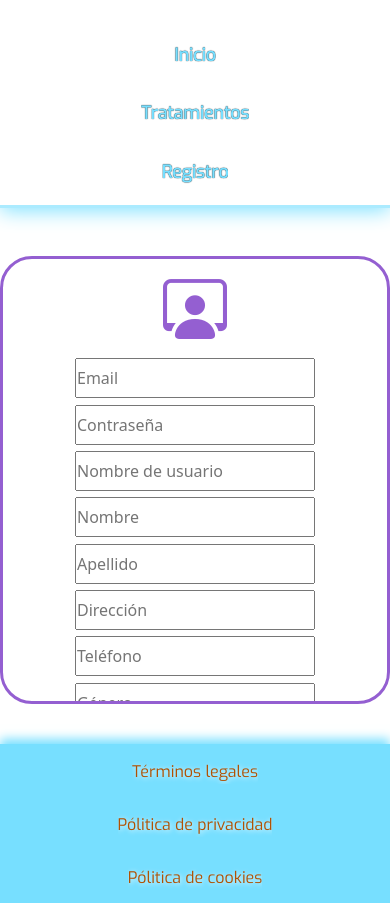
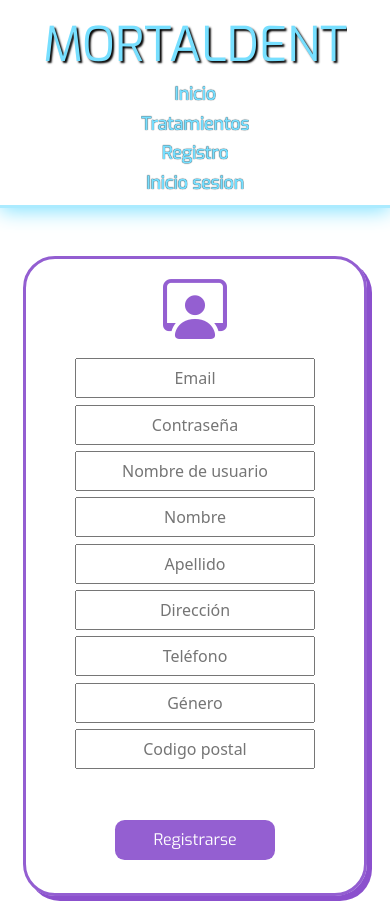
Before and after one commit to RompeTecla/proyectoFrontendClinicaDentalFSD0423MortalDent, a React (Vite) app: page /register in a window 390 px wide. Shown: the top 903 px of the page. Built offline with nearby package versions, Linux system fonts and the light colour scheme.

Commit message:
FIX: styles for Register Text Inputs and div all containerregister (effect 3D)

```diff
--- a/src/common/Navbar/Navbar.css
+++ b/src/common/Navbar/Navbar.css
@@ -61,10 +61,15 @@ body {
   }
 }
 @media (max-width: 576px) {
+  .rowNav {
+    gap: 2rem;
+  }
   .navMenu {
+    gap: 0.2rem;
     display: flex;
     flex-direction: column;
-    margin-bottom: 2rem;
+    margin-top: -2rem;
+    padding-bottom: -1rem;
     justify-content: center;
     align-items: center;
   }
--- a/src/pages/Register/Register.css
+++ b/src/pages/Register/Register.css
@@ -2,14 +2,18 @@
     height: 33.5rem;
 }
 .allContainerRegister{
-    /* padding-top: 5rem; */
     box-sizing: border-box;
-    border: rgba(140, 83, 206, 0.931) solid 0.2rem;
+    border: rgba(140, 83, 206, 0.932) solid 0.2rem;
     margin: auto;
     margin-top: 3rem;
     border-radius: 2rem;
     width: 45rem;
     height: 28rem;
+    box-shadow: 1px 1px 0px 0px hsla(268, 56%, 57%, 0.932);
+    box-shadow: 2px 2px 0px 0px hsl(268,56%,56%, 0.932);
+    box-shadow: 3px 3px 0px 0px hsl(268,56%,55%, 0.932);
+    box-shadow: 4px 4px 0px 0px hsl(268,56%,54%, 0.932);
+    box-shadow: 5px 5px 0px 0px hsl(268,56%,53%, 0.932);
 }
 .containerRegister {
     display: flex;
@@ -28,6 +32,7 @@
     margin: 0.2rem;
     width: 15rem;
     height: 2.5rem;
+    text-align: center;
 }
 .rowInput{
     width: 40rem;
@@ -35,19 +40,13 @@
 .containerIcon{
     display: flex;
     justify-content: center;
-    /* margin-top: 2rem; */
 }
 .iconLogin{
     font-size: 4rem;
     color: rgb(3, 45, 101);
 }
-.btnContainer{
-    display: flex;
-    justify-content: center;
-    align-items: center;
-}
 .btnLogin{
-    background-color: rgb(3, 45, 101);
+    background-color: rgb(255, 255, 255);
     border-color: rgb(3, 45, 101);
     font-family: 'Exo', sans-serif;
     width: 5rem;
@@ -63,8 +62,8 @@
 }
 .registerSendDeac {
     color: #fff;
-    background-color: rgb(3, 45, 101);
-    border-color: #007bff;
+    background-color: rgba(140, 83, 206, 0.931);
+    border-color: rgba(140, 83, 206, 0.931);
     font-family: 'Exo', sans-serif;
     border-radius: 0.6rem;
     padding: 0.5rem 1rem;
@@ -78,7 +77,14 @@
     display: flex;
     justify-content: center;
     align-items: center;
-    width: 15rem;
+    width: 10rem;
+    transition: 0.5s;
+}
+.registerSendDeac:hover {
+    color: rgb(140, 83, 206);
+    background-color: rgba(226, 207, 247, 0.931);
+    border-color: rgba(226, 207, 247, 0.931);
+    transition: 0.5s;
 }
 .registerSendAct {
     cursor: pointer;
@@ -105,20 +111,27 @@
     align-items: center;
     padding-bottom: 1rem;
 }
-footer{
-    /* display: flex;
-    justify-content: flex-end; */
-}
 @media(max-width:992px){
     .rowInput{
         width: 28rem;
     }
 }
 @media(max-width:500px){
+    .allContainer{
+        height: auto;
+    }
     .rowInput{
         width: 20rem;
     }
     .allContainerRegister{
         width: auto;
+        box-sizing: border-box;
+        border: rgba(140, 83, 206, 0.932) solid 0.2rem;
+        margin: auto;
+        margin-top: 3rem;
+        margin-bottom: 3rem;
+        border-radius: 2rem;
+        width: 21.5rem;
+        height: 40rem;
     }
 }
--- a/src/pages/Register/Register.jsx
+++ b/src/pages/Register/Register.jsx
@@ -171,7 +171,8 @@ export const Register = () => {
                   <InputText
                     className={
                       credentialsError.passwordError === ""
-                    ? "inputBasicDesign" : "inputBasicDesign inputErrorDesign"
+                        ? "inputBasicDesign"
+                        : "inputBasicDesign inputErrorDesign"
                     }
                     type={"password"}
                     name={"password"}
@@ -224,7 +225,11 @@ export const Register = () => {
                     blurFunction={(e) => checkError(e)}
                   />
                 </Col>
-            <Col md={12} lg={6} className="containerInputs cont-inp-2">
+                <Col
+                  md={12}
+                  lg={6}
+                  className="containerInputs containerInput02"
+                >
                   <InputText
                     className={
                       credentialsError.addressError === ""
@@ -242,7 +247,8 @@ export const Register = () => {
                   <InputText
                     className={
                       credentialsError.phoneError === ""
-                    ? "inputBasicDesign" : "inputBasicDesign inputErrorDesign"
+                        ? "inputBasicDesign"
+                        : "inputBasicDesign inputErrorDesign"
                     }
                     type={"text"}
                     name={"phone"}
@@ -255,7 +261,8 @@ export const Register = () => {
                   <InputText
                     className={
                       credentialsError.genderError === ""
-                    ? "inputBasicDesign" : "inputBasicDesign inputErrorDesign"
+                        ? "inputBasicDesign"
+                        : "inputBasicDesign inputErrorDesign"
                     }
                     type={"text"}
                     name={"gender"}
@@ -268,7 +275,8 @@ export const Register = () => {
                   <InputText
                     className={
                       credentialsError.postcodeError === ""
-                    ? "inputBasicDesign" : "inputBasicDesign inputErrorDesign"
+                        ? "inputBasicDesign"
+                        : "inputBasicDesign inputErrorDesign"
                     }
                     type={"text"}
                     name={"postcode"}
@@ -283,7 +291,8 @@ export const Register = () => {
                     type="submit"
                     className={
                       registerAct
-                    ? "registerSendDeac registerSendAct" : "registerSendDeac"
+                        ? "registerSendDeac registerSendAct"
+                        : "registerSendDeac"
                     }
                     onClick={
                       // Si el HOOK "registerAct" es true, el onclick nos permitirá ejecutar el registro.
@@ -291,7 +300,8 @@ export const Register = () => {
                       registerAct
                         ? () => {
                             userRegister();
-                      } : () => {}
+                          }
+                        : () => {}
                     }
                   >
                     Registrarse
```
Lines whose indentation alone changed are shown as unchanged.
